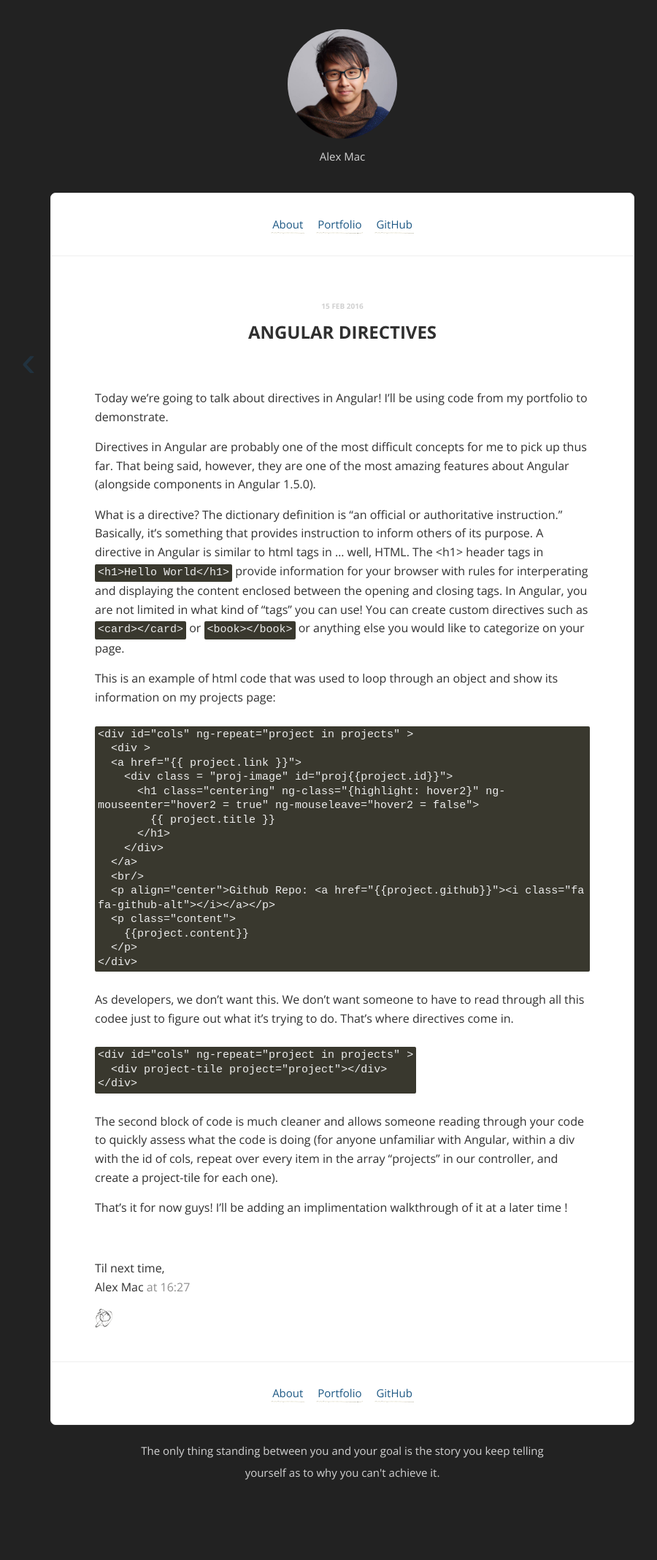
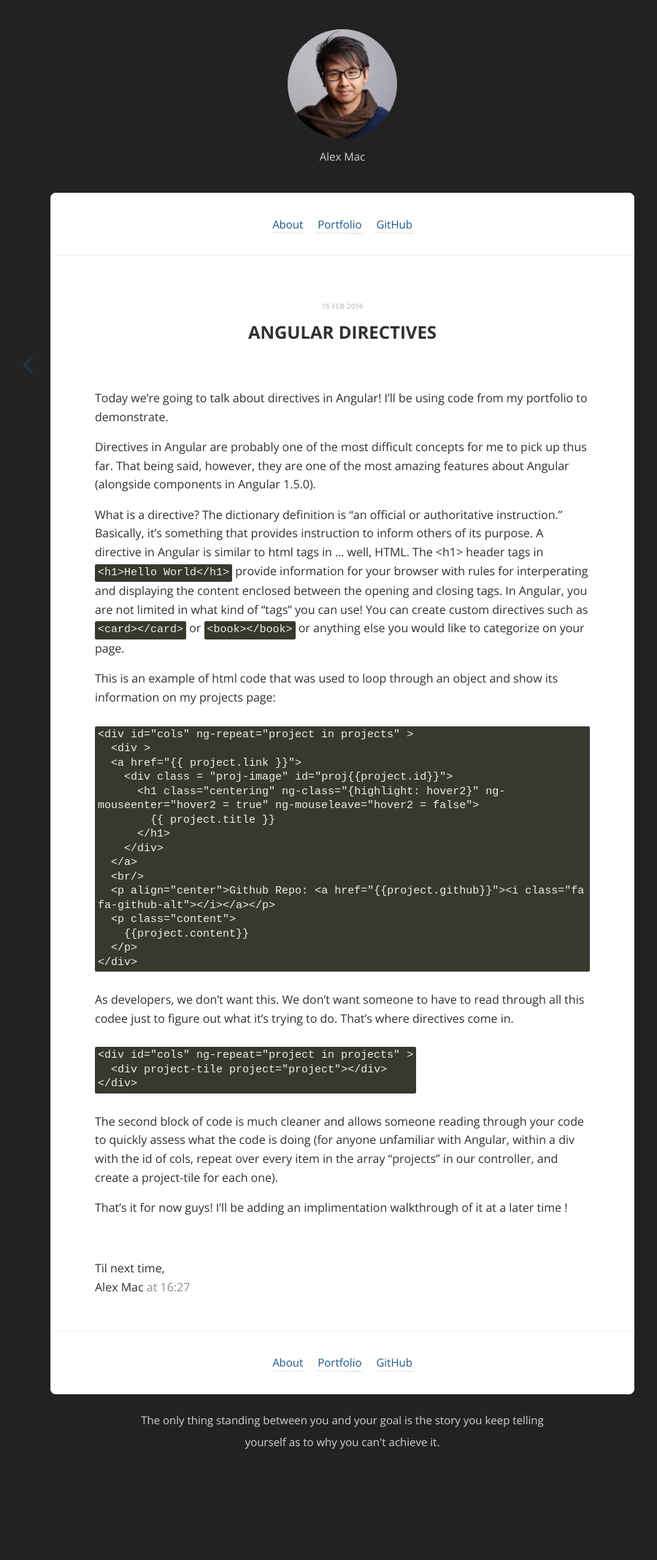
Before and after one commit to alex-mac/blog, a Jekyll site: the page built from _posts/2016-02-15-angular-directives.md, in a window 1280 px wide. Shown: the whole page at 73% size, without its empty margins (171-1071 px from the left). Built offline with Jekyll 4.4.1, drawn with Linux system fonts in a browser that asks for light colours; comment, search, counter and statistics services are not loaded; after the commit the page ends 2095 px from its top, so only the background shows below that.

Commit message:
edit signoff

```diff
--- a/_includes/signoff.html
+++ b/_includes/signoff.html
@@ -4,6 +4,3 @@
   {{ site.signoff }}
   <span class="muted">{{ page.date | date: "at %H:%M" }}</span>
 </p>
-<p>
-  <img src="/images/scribble3.png" alt="scribble" />
-</p>
--- a/stylesheets/style.css
+++ b/stylesheets/style.css
@@ -322,7 +322,8 @@ pre {
   line-height: 1.2em;
   -webkit-box-sizing: border-box;
   -moz-box-sizing: border-box;
-  box-sizing: border-box; }
+  box-sizing: border-box;
+  white-space: pre-wrap; }
 
 code {
   font-size: 15px;
@@ -335,10 +336,7 @@ code {
   vertical-align: baseline;
   zoom: 1;
   *display: inline;
-  *vertical-align: auto; }
-
-pre {
-    white-space: pre-wrap;
+  *vertical-align: auto;
 }
 
 img {
```
